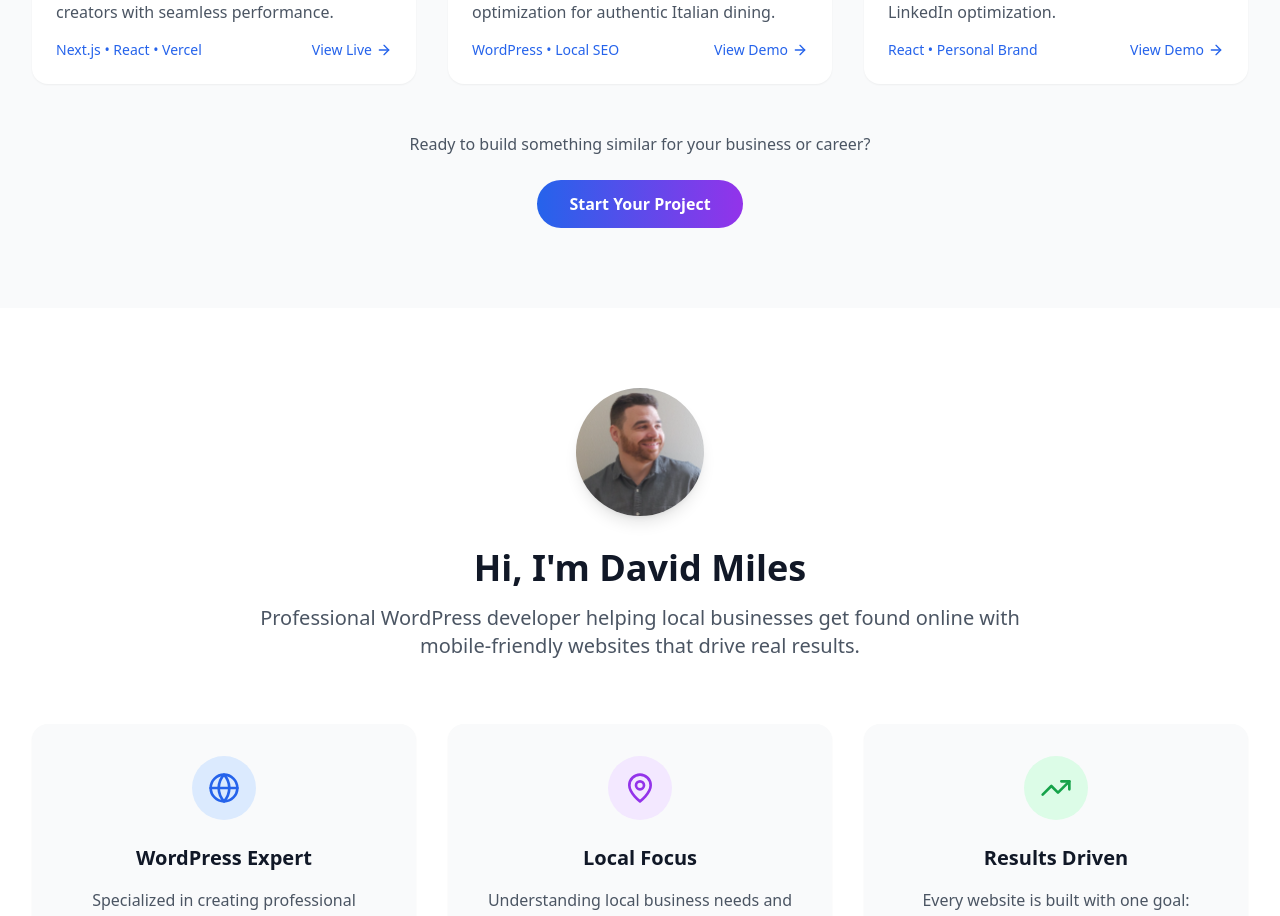
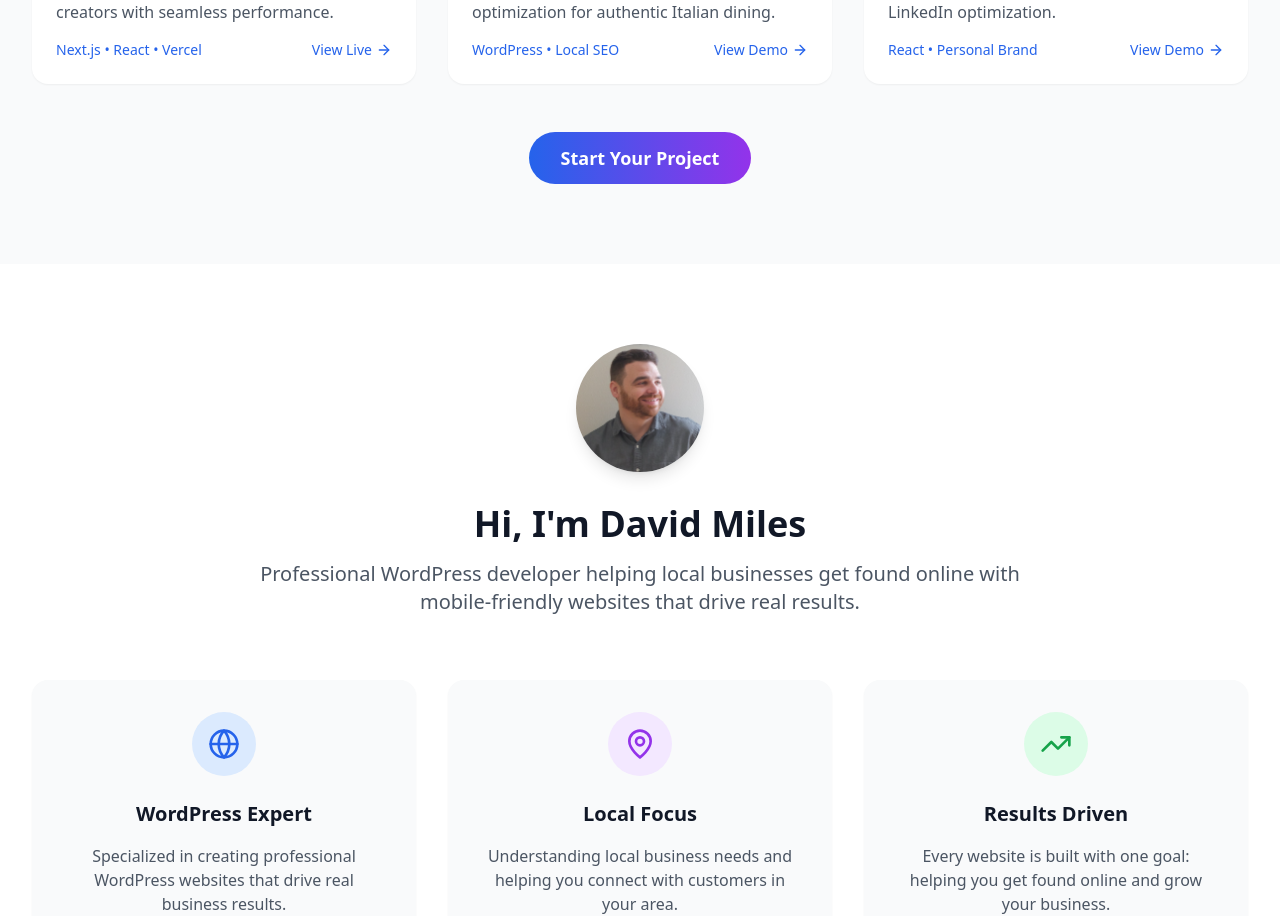
Before and after one commit to modernsitebuilders/modern-site-builders, a Next.js app: page / in a window 1280 px wide. Shown: the part 2084-3000 px from the top of the page. Built offline with nearby package versions, Linux system fonts and the light colour scheme.

Commit message:
remove line below demos

```diff
--- a/components/ModernSiteBuilders.js
+++ b/components/ModernSiteBuilders.js
@@ -257,10 +257,9 @@ const ModernSiteBuilders = () => {
 </div>
 
           <div className="text-center mt-12">
-            <p className="text-gray-600 mb-6">Ready to build something similar for your business or career?</p>
   <button
     onClick={() => scrollToSection('contact')}
-              className="bg-gradient-to-r from-blue-600 to-purple-600 text-white px-8 py-3 rounded-full font-semibold hover:shadow-lg transition-shadow"
+    className="bg-gradient-to-r from-blue-600 to-purple-600 text-white px-8 py-3 rounded-full font-semibold hover:shadow-lg transition-shadow text-lg"
   >
     Start Your Project
   </button>
```
Lines whose indentation alone changed are shown as unchanged.
